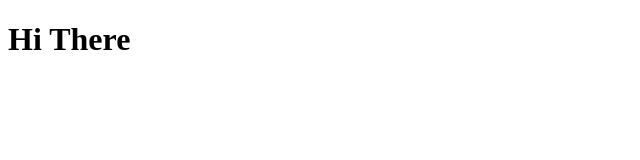
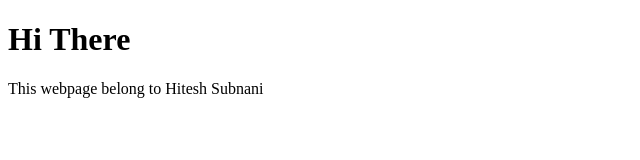
Before and after one commit to hiteshsubnani0128/hiteshsubnani0128.github.io, a plain HTML site: page index.html in a window 1280 px wide. Shown: the whole page, without its empty margins (0-640 px from the left). Drawn offline with Linux system fonts and the light colour scheme.

Commit message:
changed para

```diff
--- a/index.html
+++ b/index.html
@@ -5,5 +5,6 @@
 </head>
 <body>
 <h1>Hi There</h1>
+  <p>This webpage belong to Hitesh Subnani</p>
 </body>
 </html>
```
